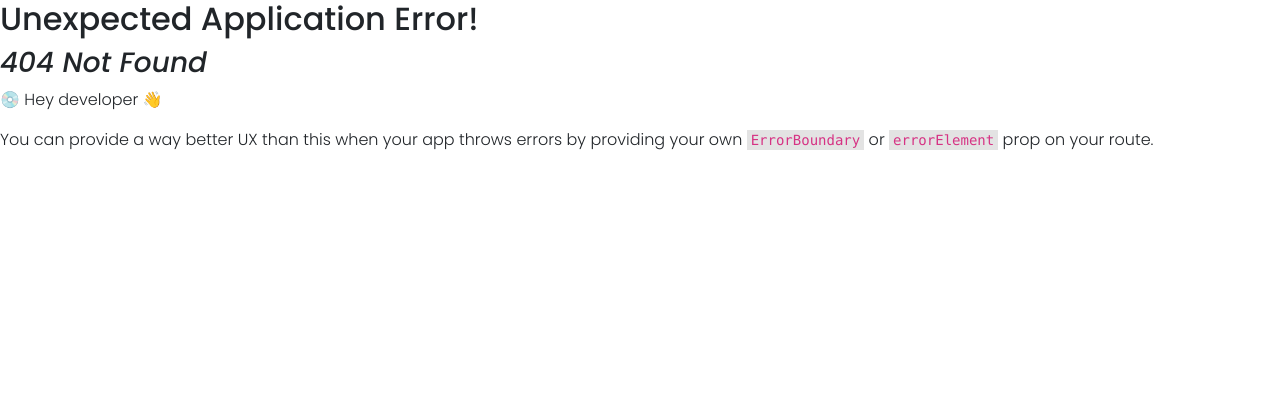
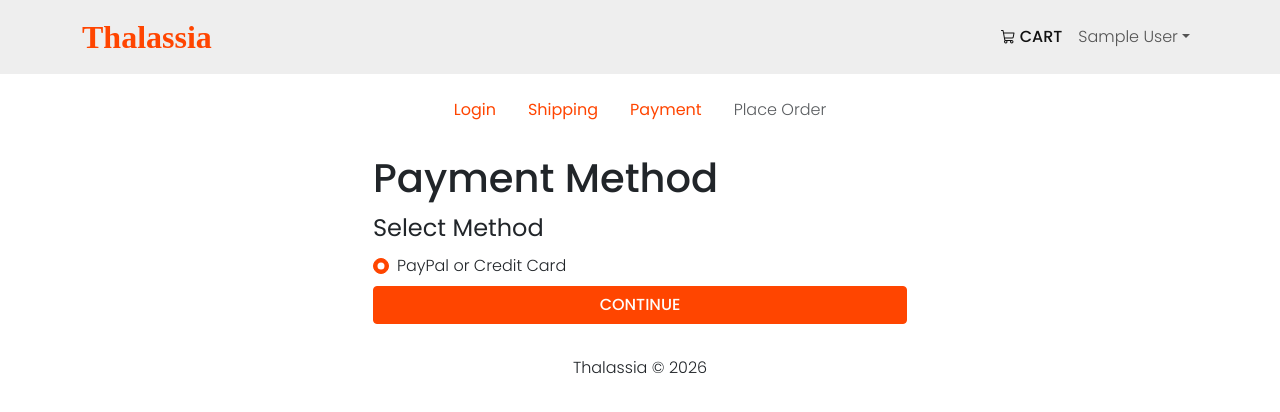
Before and after one commit to Nimira43/Thalassia, a React (Vite) app in the folder frontend/: page /payment in a window 1280 px wide. Before the commit this address had no page. Shown: the top 412 px of the page. Built offline with nearby package versions, Linux system fonts and the light colour scheme; sample sign-in values are in the browser's storage; a web font is replaced by a local one.

Commit message:
PaymentPage

```diff
--- a/frontend/src/index.css
+++ b/frontend/src/index.css
@@ -283,3 +283,12 @@
   color: var(--main) !important;
   font-weight: 400;
 }
+
+.form-check-input:checked {
+  background-color: var(--main);
+  border-color: var(--main);
+}
+
+.form-check-input:focus {
+  box-shadow: 0 0 0 0.25rem rgba(255, 69, 0, 0.4);
+}
--- a/frontend/src/main.jsx
+++ b/frontend/src/main.jsx
@@ -19,6 +19,7 @@
 import LoginPage from './pages/LoginPage.jsx'
 import RegisterPage from './pages/RegisterPage.jsx'
 import ShippingPage from './pages/shippingPage.jsx'
+import PaymentPage from './pages/PaymentPage.jsx'
 
 const router = createBrowserRouter(
   createRoutesFromElements(
@@ -54,6 +55,10 @@
           path='/shipping'
           element={<ShippingPage />}
         />
+        <Route
+          path='/payment'
+          element={<PaymentPage />}
+        />
       </Route>
     </Route>
   )
--- /dev/null
+++ b/frontend/src/pages/PaymentPage.jsx
@@ -0,0 +1,63 @@
+import { useState, useEffect } from 'react'
+import { useDispatch, useSelector } from 'react-redux'
+import { useNavigate } from 'react-router-dom'
+import { Form, Col } from 'react-bootstrap'
+import FormContainer from '../components/FormContainer'
+import CheckoutSteps from '../components/CheckoutSteps'
+import { savePaymentMethod } from '../slices/cartSlice'
+
+const PaymentPage = () => {
+  const [paymentMethod, setPaymentMethod] = useState('PayPal')
+  const dispatch = useDispatch()
+  const navigate = useNavigate()
+  const cart = useSelector((state) => state.cart)
+  const { shippingAddress } = cart
+
+  useEffect(() => {
+    if (!shippingAddress) {
+      navigate('/shipping')
+    }
+  }, [shippingAddress, navigate])
+
+  const submitHandler = (e) => {
+    e.preventDefault()
+    dispatch(savePaymentMethod(paymentMethod))
+    navigate('/placeorder')
+  }
+
+  return (
+    <FormContainer>
+      <CheckoutSteps step1 step2 step3 />
+      <h1>Payment Method</h1>
+      <Form onSubmit={ submitHandler }>
+        <Form.Group>
+          <Form.Label as='Legend'>
+            Select Method
+          </Form.Label>
+          <Col>
+            <Form.Check
+              type='radio'
+              className='my-2'
+              label='PayPal or Credit Card'
+              id='PayPal'
+              name='paymentMethod'
+              value='PayPal'
+              checked
+              onChange={
+                (e) => setPaymentMethod(e.target.value)
+              }
+            ></Form.Check>
+          </Col>
+        </Form.Group>
+        <button
+          className='btn main-btn w-100'
+          type='submit'
+        >
+          Continue
+        </button>
+      </Form>
+    </FormContainer>
+  )
+}
+
+export default PaymentPage
--- a/frontend/src/slices/cartSlice.js
+++ b/frontend/src/slices/cartSlice.js
@@ -26,13 +26,21 @@
 
       return updateCart(state)
     },
+
     removeFromCart: (state, action) => {
       state.cartItems = state.cartItems.filter((x) => x._id !== action.payload)
 
       return updateCart(state)
     },
+
     saveShippingAddress: (state, action) => {
       state.shippingAddress = action.payload
+
+      return updateCart(state)
+    },
+
+    savePaymentMethod: (state, action) => {
+      state.paymentMethod = action.payload
 
       return updateCart(state)
     }
@@ -42,7 +50,8 @@
 export const {
   addToCart,
   removeFromCart,
-  saveShippingAddress
+  saveShippingAddress,
+  savePaymentMethod
 } = cartSlice.actions
 
 export default cartSlice.reducer
```
